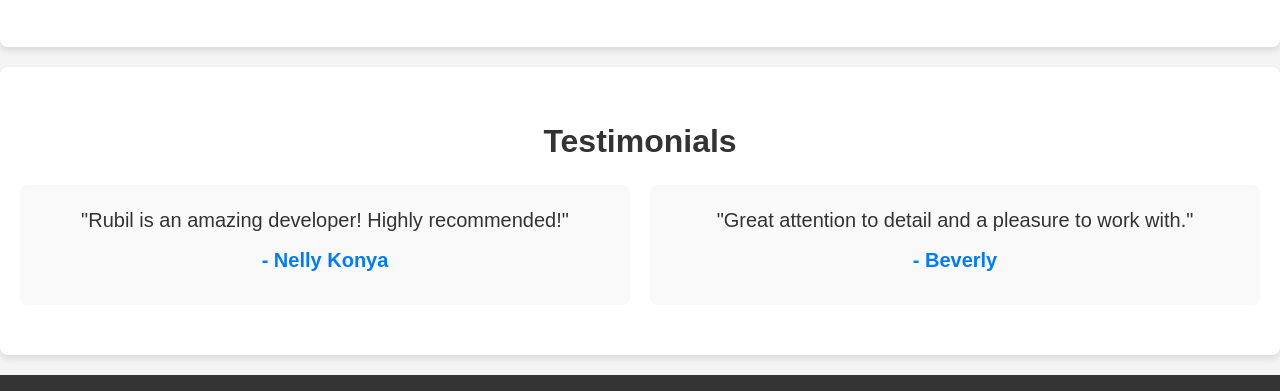
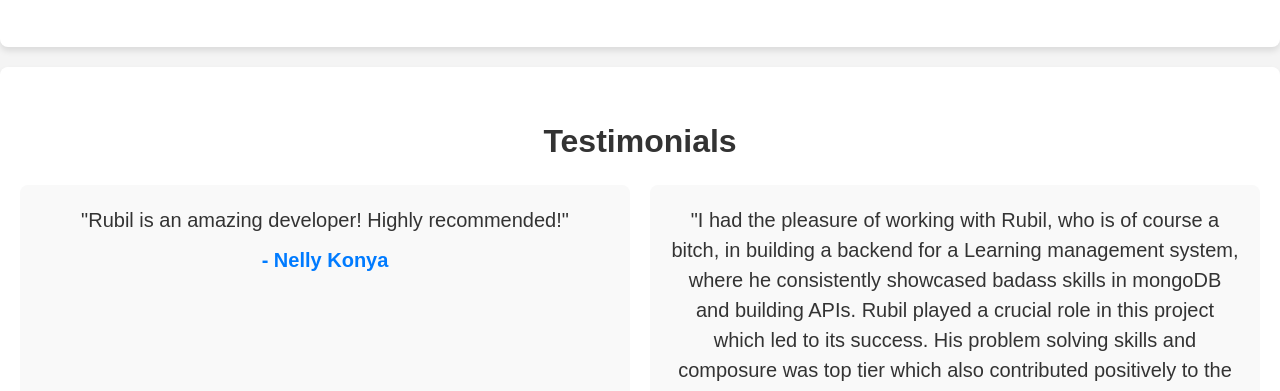
Before and after one commit to Rubil-Mogere-94/personal_website, a plain HTML site: page index.html in a window 1280 px wide. Shown: the part 1299-1690 px from the top of the page. Drawn offline with nearby package versions, Linux system fonts and the light colour scheme.

Commit message:
new commit

```diff
--- a/index.html
+++ b/index.html
@@ -123,7 +123,7 @@
                 <p class="author">- Nelly Konya</p>
             </div>
             <div class="testimonial">
-                <p>"Great attention to detail and a pleasure to work with."</p>
+                <p>"I had the pleasure of working with Rubil, who is of course a bitch, in building a backend for a Learning management system, where he consistently showcased badass skills in mongoDB and building APIs. Rubil played a crucial role in this project which led to its success. His problem solving skills and composure was top tier which also contributed positively to the successful deployment of this project. I'd highly recommend him to anyone looking for a developer with a knack for developing effective solutions"</p>
                 <p class="author">- Beverly</p>
             </div>
         </div>
```
